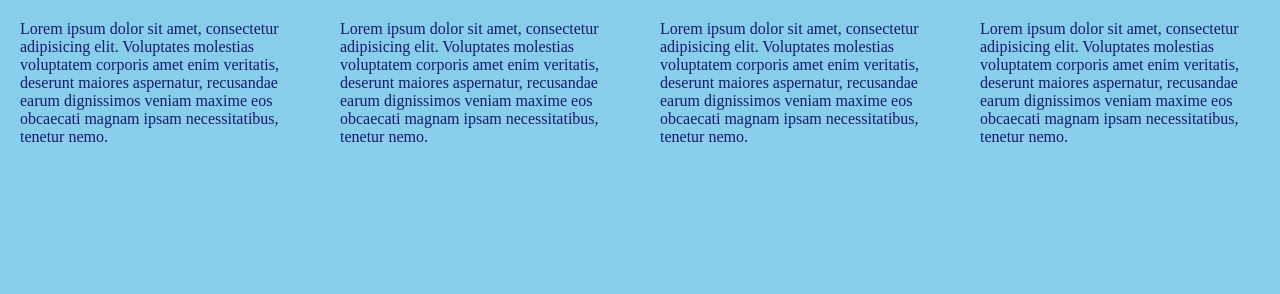
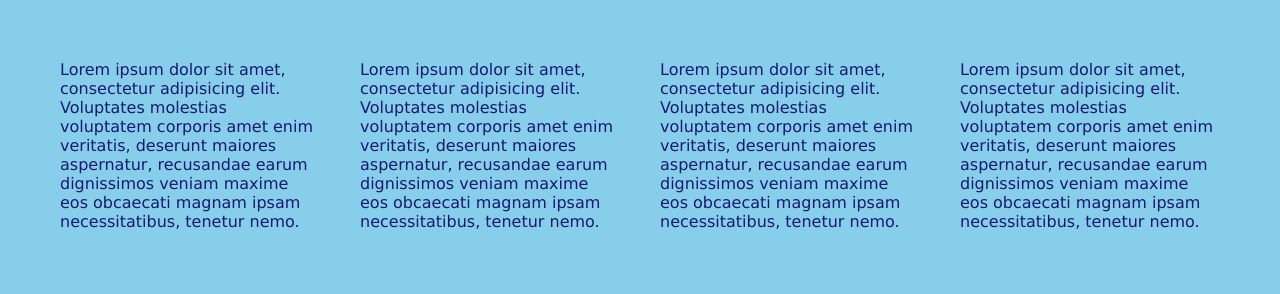
Before and after one commit to Julio-C-Arzate-G/Evaluacion_2, a plain HTML site: page index.html in a window 1280 px wide. Drawn offline with Linux system fonts and the light colour scheme.

Commit message:
last-change

```diff
--- a/index.html
+++ b/index.html
@@ -8,6 +8,7 @@
     <link rel="stylesheet" href="grid.css" />
   </head>
   <body>
+    <div class="container">
       <div class="row">
         <div class="col-sm-12 col-md-6 col-lg-3">
           Lorem ipsum dolor sit amet, consectetur adipisicing elit. Voluptates
@@ -34,5 +35,6 @@
           magnam ipsam necessitatibus, tenetur nemo.
         </div>
       </div>
+    </div>
   </body>
 </html>
--- a/styles.css
+++ b/styles.css
@@ -2,8 +2,13 @@
   margin: 0px;
   padding: 0px;
   box-sizing: border-box;
+  font-family: Verdana, Geneva, Tahoma, sans-serif;
 }
 
 [class*="col-"] {
   padding: 20px;
 }
+
+.container {
+  padding: 40px;
+}
```
Lines whose indentation alone changed are shown as unchanged.
